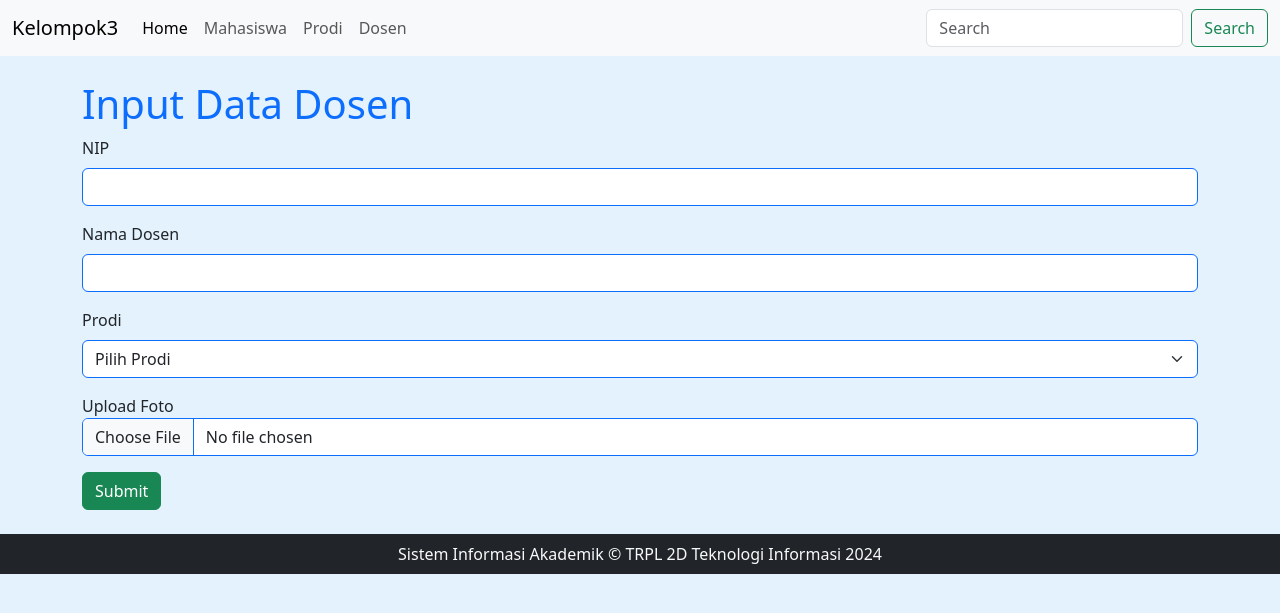
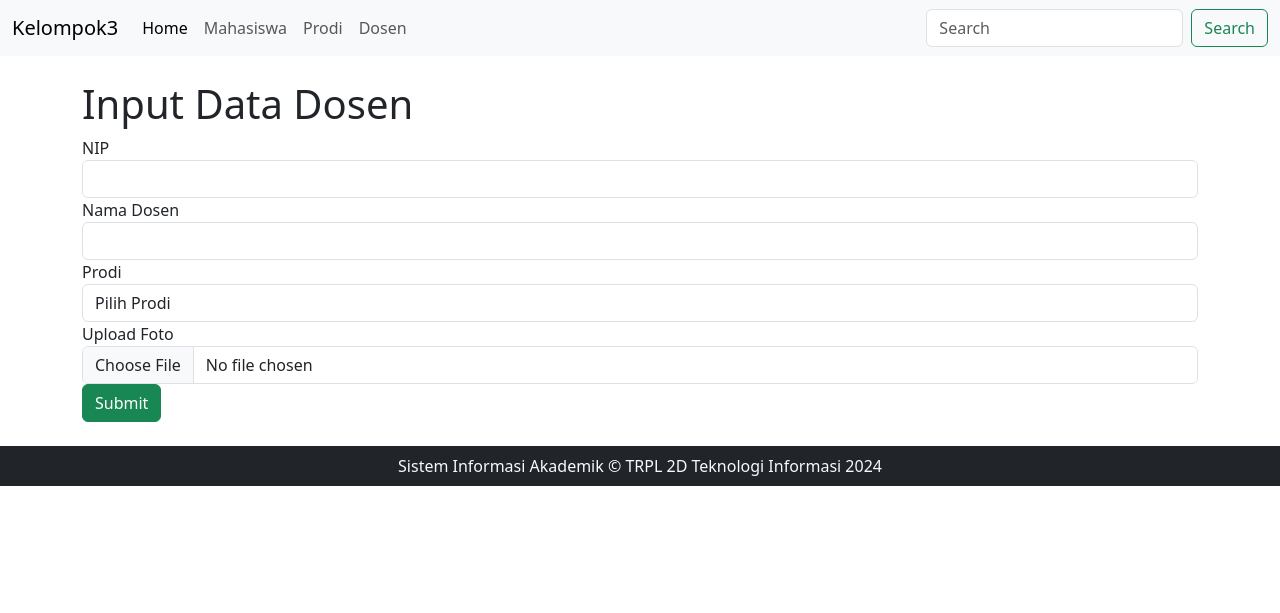
Before and after one commit to Anlaharpanda2/Kelompok3, a PHP site: page /index.php?page=dosen&action=create in a window 1280 px wide. Shown: the top 613 px of the page. Run offline with PHP 8.4, Linux system fonts and the light colour scheme; data comes from the database, SQL or seed files in the repository; some libraries are stand-ins or nearby versions.

Commit message:
perbaikan_edit_dosen

```diff
--- a/src/dosen.php
+++ b/src/dosen.php
@@ -19,13 +19,13 @@ switch ($action) {
 <table class="table table-bordered table-striped" id="dosen">
     <thead class="table-dark">
         <tr>
-            <th scope="col">No</th>
-            <th scope="col">NIP</th>
-            <th scope="col">Nama Dosen</th>
-            <th scope="col">Prodi ID</th>
-            <th scope="col">Nama Prodi</th>
-            <th scope="col">Foto</th>
-            <th scope="col">Aksi</th>
+            <th>No</th>
+            <th>NIP</th>
+            <th>Nama Dosen</th>
+            <th>Prodi ID</th>
+            <th>Nama Prodi</th>
+            <th>Foto</th>
+            <th>Aksi</th>
         </tr>
     </thead>
     <tbody>
@@ -35,16 +35,13 @@ switch ($action) {
             while ($data = mysqli_fetch_array($queryDosen)) {
         ?>
         <tr>
-            <td scope="row"><?= $no++ ?></td>
+            <td><?= $no++ ?></td>
             <td><?= $data['nip'] ?></td>
             <td><?= $data['nama_dosen'] ?></td>
             <td><?= $data['prodi_id'] ?></td>
             <td><?= $data['nama_prodi'] ?></td>
+            <td><img src="<?= $data['foto'] ?>" style="width: 100px;"></td>
             <td>
-                <img src="<?= $data['foto'] ?>" style="width: 100px;">
-            </td>
-            <td>
-                <!-- Perbaikan Link Edit dan Hapus -->
                 <a href="index.php?page=dosen&action=edit&nip=<?= $data['nip'] ?>" class="btn btn-warning">Edit</a>
                 <a href="proses_dosen.php?proses=hapus&nip=<?= $data['nip'] ?>"
                    onclick="return confirm('Apakah Anda yakin menghapus data ini?')"
@@ -59,48 +56,63 @@ switch ($action) {
 break;
 case 'create':
 ?>
-<style>
-    body {
-        background-color: #e3f2fd;
-    }
-    h1 {
-        color: #0d6efd;
-    }
-</style>
-
 <h1>Input Data Dosen</h1>
 <form action="proses_dosen.php?proses=simpan" method="POST" enctype="multipart/form-data">
-    <div class="mb-3">
-        <label for="nip" class="form-label">NIP</label>
-        <input type="text" class="form-control border-primary" id="nip" name="nip" required>
-    </div>
+    <label>NIP</label>
+    <input type="text" name="nip" required class="form-control">
 
-    <div class="mb-3">
-        <label class="form-label">Nama Dosen</label>
-        <input type="text" class="form-control border-primary" name="nama_dosen" required>
-    </div>
+    <label>Nama Dosen</label>
+    <input type="text" name="nama_dosen" required class="form-control">
 
-    <div class="mb-3">
-        <label for="prodi_id" class="form-label">Prodi</label>
-        <select name="prodi_id" id="prodi_id" class="form-select border-primary" required>
+    <label>Prodi</label>
+    <select name="prodi_id" required class="form-control">
         <option value="">Pilih Prodi</option>
         <?php
             $queryProdi = mysqli_query($db, "SELECT * FROM prodi");
             while ($data_prodi = mysqli_fetch_array($queryProdi)) {
         ?>
             <option value="<?= $data_prodi['id_p'] ?>"><?= $data_prodi['nama_prodi'] ?></option>
+        <?php } ?>
+    </select>
+
+    <label>Upload Foto</label>
+    <input type="file" name="fileToUpload" class="form-control">
+
+    <button type="submit" name="submit" class="btn btn-success">Submit</button>
+</form>
+
 <?php
-                }
+break;
+
+// Menampilkan form Edit Data
+case 'edit':
+    $nip = $_GET['nip'];
+    $query = mysqli_query($db, "SELECT * FROM dosen WHERE nip='$nip'");
+    $data = mysqli_fetch_array($query);
 ?>
+<h1>Edit Data Dosen</h1>
+<form action="proses_dosen.php?proses=edit" method="POST" enctype="multipart/form-data">
+    <input type="hidden" name="nip" value="<?= $data['nip'] ?>">
+
+    <label>Nama Dosen</label>
+    <input type="text" name="nama_dosen" value="<?= $data['nama_dosen'] ?>" required class="form-control">
+
+    <label>Prodi</label>
+    <select name="prodi_id" required class="form-control">
+        <option value="">Pilih Prodi</option>
+        <?php
+            $queryProdi = mysqli_query($db, "SELECT * FROM prodi");
+            while ($data_prodi = mysqli_fetch_array($queryProdi)) {
+                $selected = ($data_prodi['id_p'] == $data['prodi_id']) ? "selected" : "";
+        ?>
+            <option value="<?= $data_prodi['id_p'] ?>" <?= $selected ?>><?= $data_prodi['nama_prodi'] ?></option>
+        <?php } ?>
     </select>
-    </div>
 
-    <div class="mb-3">
     <label>Upload Foto</label>
-        <input type="file" name="fileToUpload" id="fileToUpload" class="form-control border-primary">
-    </div>
+    <input type="file" name="fileToUpload" class="form-control">
 
-    <button type="submit" name="submit" value="simpan" class="btn btn-success">Submit</button>
+    <button type="submit" name="submit" class="btn btn-primary">Update</button>
 </form>
 
 <?php
```
Also changed, not shown: src/proses_dosen.php (+16 -29 lines). Lines whose indentation alone changed are shown as unchanged.
